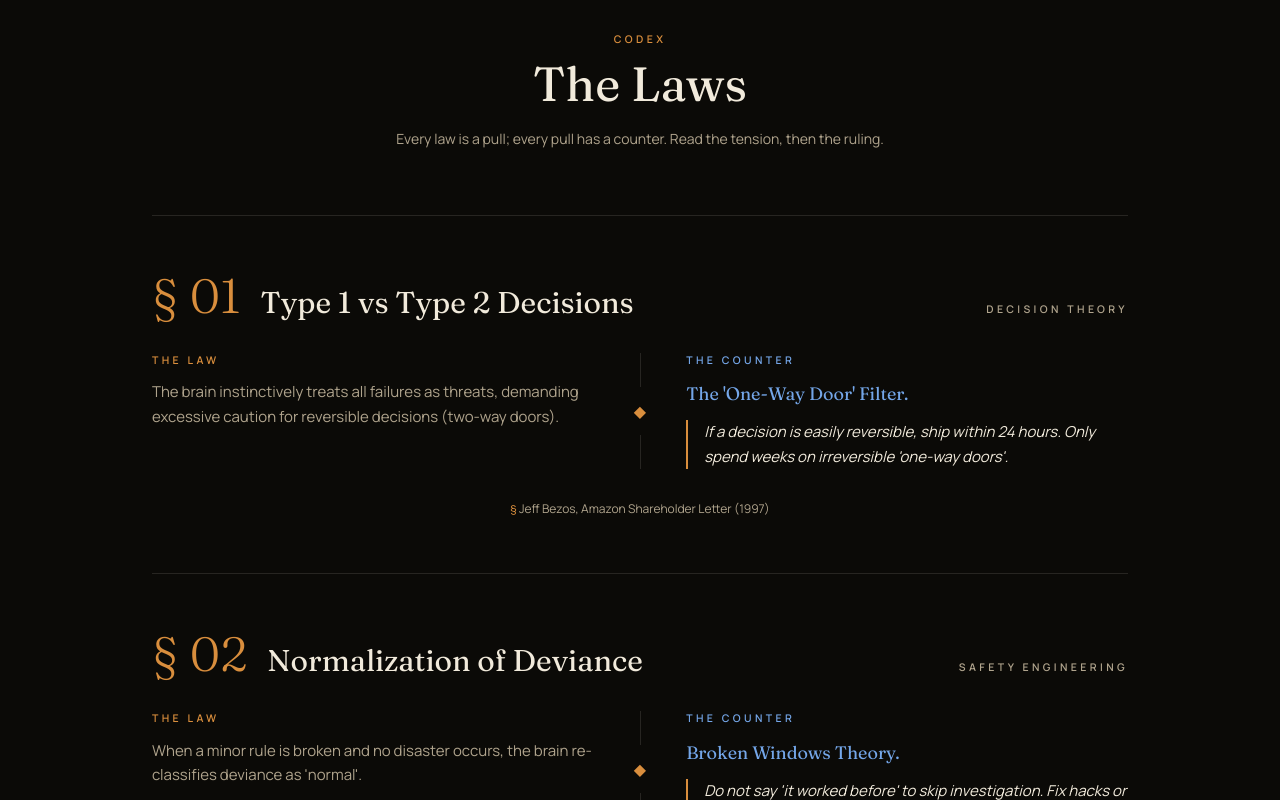
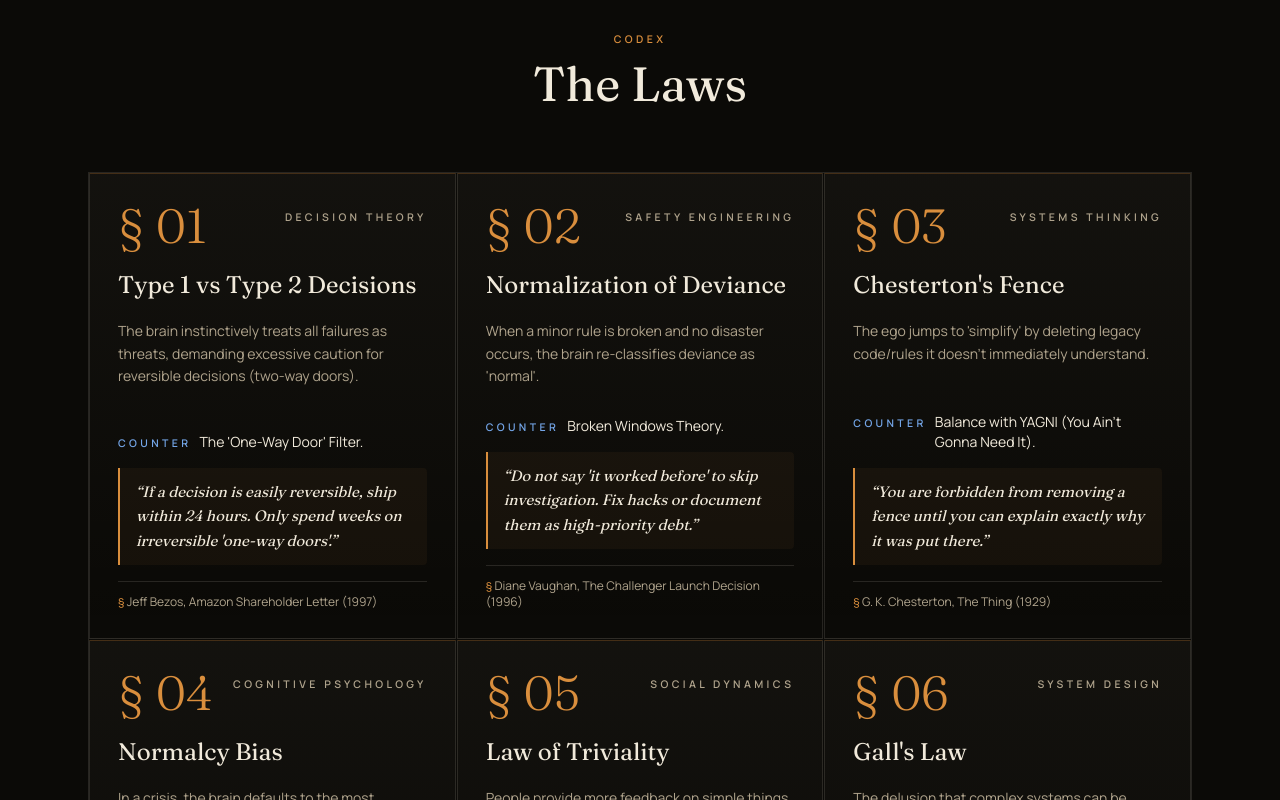
Before and after one commit to kanywst/hacker-heuristics, a Next.js app in the folder website/: page / in a window 1280 px wide. Shown: the part 880-1680 px from the top of the page. Built offline with nearby package versions, Linux system fonts and the light colour scheme.

Commit message:
revert: restore card-grid law layout, drop law-vs-counter tension layout

```diff
--- a/website/src/app/globals.css
+++ b/website/src/app/globals.css
@@ -118,7 +118,32 @@ body {
   );
 }
 
-/* --- The law article ------------------------------------------------- */
+/* --- The law tablet -------------------------------------------------- */
+
+.tablet {
+  position: relative;
+  background: linear-gradient(
+    180deg,
+    rgba(236, 228, 212, 0.04),
+    rgba(236, 228, 212, 0)
+  );
+  border: 1px solid var(--color-hairline);
+  border-top: 1px solid rgba(217, 142, 61, 0.28);
+  transition:
+    border-color 0.4s ease,
+    transform 0.4s ease,
+    background 0.4s ease;
+}
+
+.tablet:hover {
+  transform: translateY(-4px);
+  border-color: rgba(217, 142, 61, 0.45);
+  background: linear-gradient(
+    180deg,
+    rgba(217, 142, 61, 0.06),
+    rgba(236, 228, 212, 0)
+  );
+}
 
 .tablet__num {
   font-family: var(--font-display);
@@ -126,6 +151,12 @@ body {
   line-height: 1;
   color: var(--color-bronze);
   font-variant-numeric: lining-nums;
+}
+
+/* The directive (guideline) block — a carved inset */
+.directive {
+  border-left: 2px solid var(--color-bronze);
+  background: rgba(217, 142, 61, 0.05);
 }
 
 /* Bronze link underline that grows on hover */
--- a/website/src/app/page.tsx
+++ b/website/src/app/page.tsx
@@ -105,71 +105,53 @@ export default function Home() {
         </motion.div>
       </section>
 
-      {/* ── The Laws — each one a tension between a pull and its counter ── */}
-      <section id="laws" className="mx-auto max-w-5xl px-6 py-28">
+      {/* ── The Laws ─────────────────────────────────────────── */}
+      <section id="laws" className="mx-auto max-w-6xl px-6 py-28">
         <header className="mb-16 text-center">
           <p className="eyebrow text-bronze">Codex</p>
           <h2 className="display mt-3 text-4xl text-carve sm:text-5xl">
             {lang === 'en' ? 'The Laws' : '法則'}
           </h2>
-          <p className="mx-auto mt-5 max-w-xl text-sm leading-relaxed text-carve-dim">
-            {lang === 'en'
-              ? 'Every law is a pull; every pull has a counter. Read the tension, then the ruling.'
-              : 'すべての法則は引力であり、すべての引力には対抗力がある。緊張を読み、裁定を下せ。'}
-          </p>
         </header>
 
-        <div className="border-y border-hairline">
+        <div className="grid grid-cols-1 gap-px overflow-hidden border border-hairline md:grid-cols-2 lg:grid-cols-3">
           {t.heuristics.map((h, i) => (
-            <article
-              key={i}
-              className="border-t border-hairline py-12 first:border-t-0 md:py-14"
-            >
-              <div className="mb-8 flex flex-wrap items-baseline gap-x-5 gap-y-1">
-                <span className="tablet__num text-4xl sm:text-5xl">
+            <article key={i} className="tablet flex flex-col gap-5 p-7">
+              <div className="flex items-start justify-between gap-4">
+                <span className="tablet__num text-5xl">
                   § {String(i + 1).padStart(2, '0')}
                 </span>
-                <h3 className="display text-2xl text-carve sm:text-3xl">
-                  {h.title}
-                </h3>
-                <span className="eyebrow ml-auto text-carve-dim">{h.tag}</span>
+                <span className="eyebrow mt-2 text-right text-carve-dim">
+                  {h.tag}
+                </span>
               </div>
 
-              <div className="grid gap-8 md:grid-cols-[1fr_auto_1fr] md:gap-0">
-                {/* The pull */}
-                <div className="md:pr-10">
-                  <p className="eyebrow mb-3 text-bronze">
-                    {lang === 'en' ? 'The Law' : '法則 — 引力'}
-                  </p>
-                  <p className="text-[15px] leading-relaxed text-carve-dim">
-                    {h.mechanism}
+              <h3 className="display text-2xl leading-tight text-carve">
+                {h.title}
+              </h3>
+
+              <p className="text-sm leading-relaxed text-carve-dim">
+                {h.mechanism}
+              </p>
+
+              <div className="mt-auto space-y-4 pt-2">
+                <div className="flex items-baseline gap-2 text-sm">
+                  <span className="eyebrow shrink-0 text-lapis-bright">
+                    {lang === 'en' ? 'Counter' : '対'}
+                  </span>
+                  <span className="text-carve">{h.counter}</span>
+                </div>
+
+                <div className="directive rounded-r px-4 py-3">
+                  <p className="display text-[15px] italic leading-relaxed text-carve">
+                    “{h.guideline}”
                   </p>
                 </div>
 
-                {/* The balance seam */}
-                <div className="hidden md:flex md:flex-col md:items-center md:self-stretch">
-                  <span className="w-px flex-1 bg-hairline" />
-                  <span className="py-3 text-bronze">◆</span>
-                  <span className="w-px flex-1 bg-hairline" />
-                </div>
-
-                {/* The counter + its ruling */}
-                <div className="md:pl-10">
-                  <p className="eyebrow mb-3 text-lapis-bright">
-                    {lang === 'en' ? 'The Counter' : '対抗 — 反力'}
-                  </p>
-                  <p className="display text-lg text-lapis-bright">
-                    {h.counter}
-                  </p>
-                  <p className="mt-3 border-l-2 border-bronze pl-4 text-[15px] italic leading-relaxed text-carve">
-                    {h.guideline}
-                  </p>
-                </div>
+                <p className="border-t border-hairline pt-3 text-xs text-carve-dim">
+                  <span className="text-bronze">§</span> {h.source}
+                </p>
               </div>
-
-              <p className="mt-8 text-xs text-carve-dim md:text-center">
-                <span className="text-bronze">§</span> {h.source}
-              </p>
             </article>
           ))}
         </div>
```
